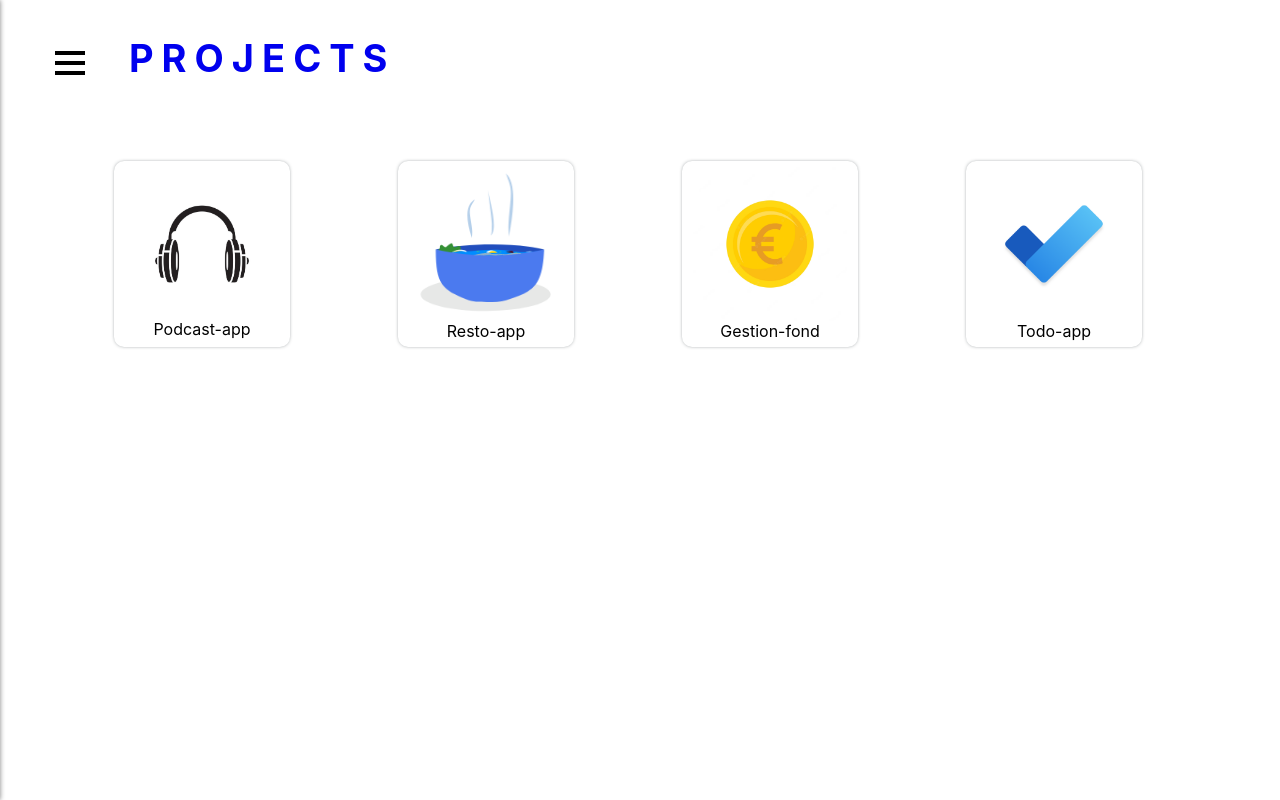
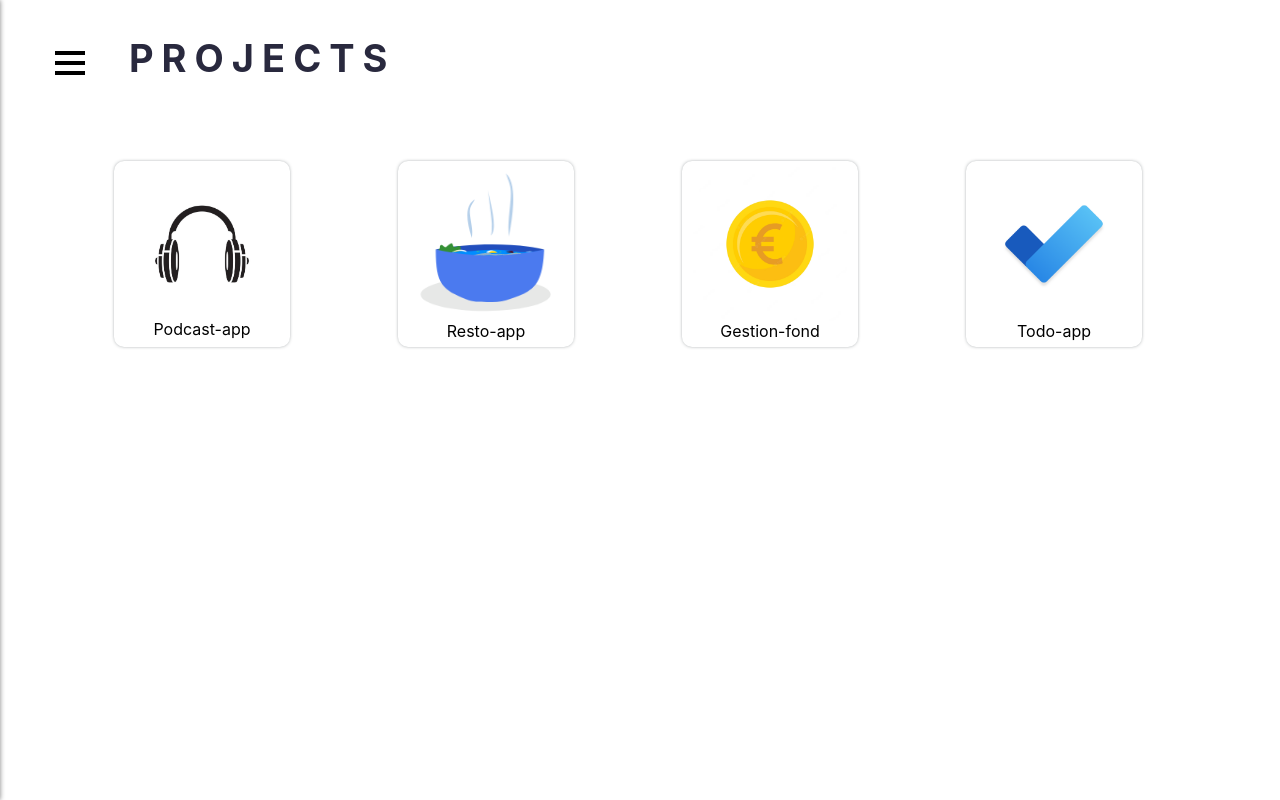
Before and after one commit to octo-project/portfolio, a React (Create React App) app: page / in a window 1280 px wide. Built offline with nearby package versions, Linux system fonts and the light colour scheme.

Commit message:
update text color

```diff
--- a/src/components/Projects/style.css
+++ b/src/components/Projects/style.css
@@ -1,5 +1,6 @@
 .containerProjectTitle {
   padding-left: 69px;
+  color: #29293e !important;
 }
 .containerProject {
   display: flex;
@@ -15,6 +16,7 @@
 
 a {
   text-decoration: none;
+  color: #29293e !important;
 }
 
 h3 {
```
